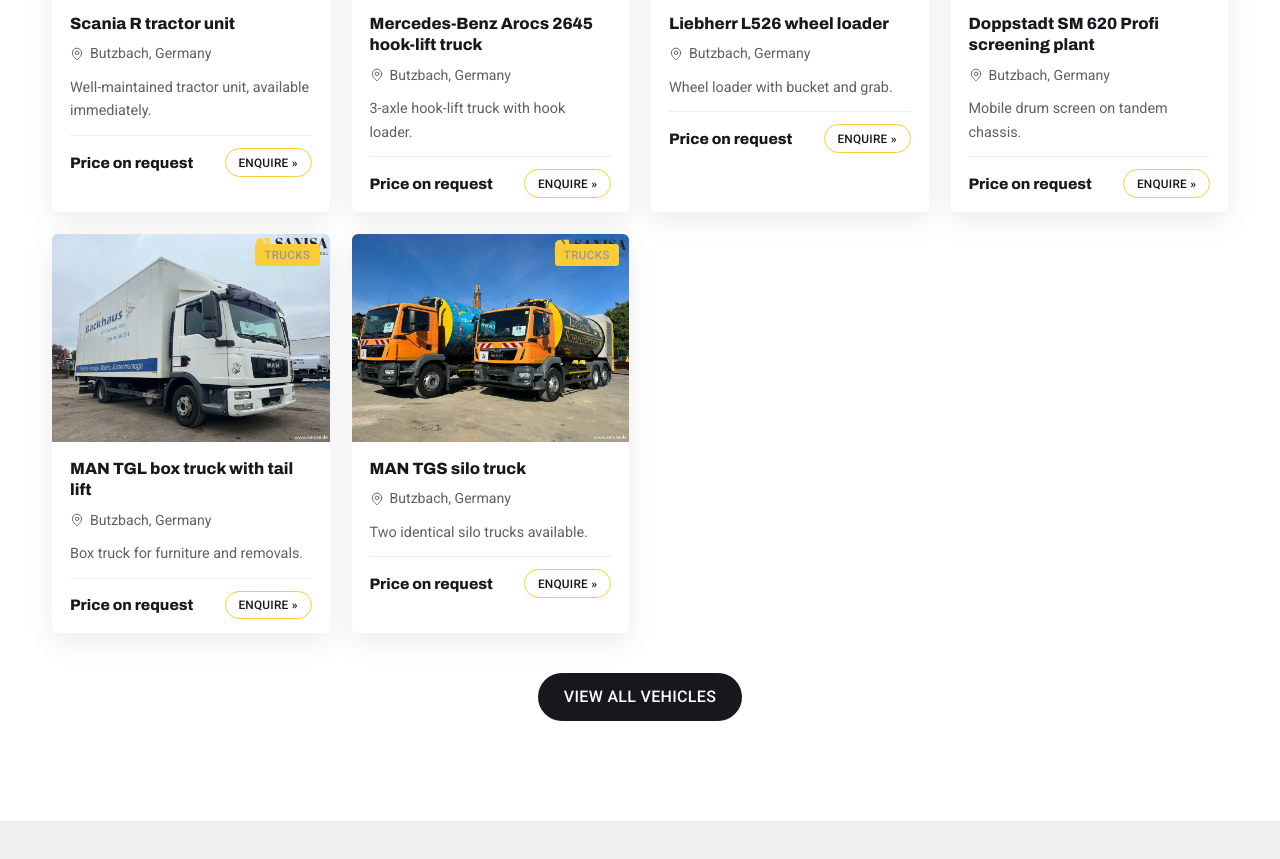
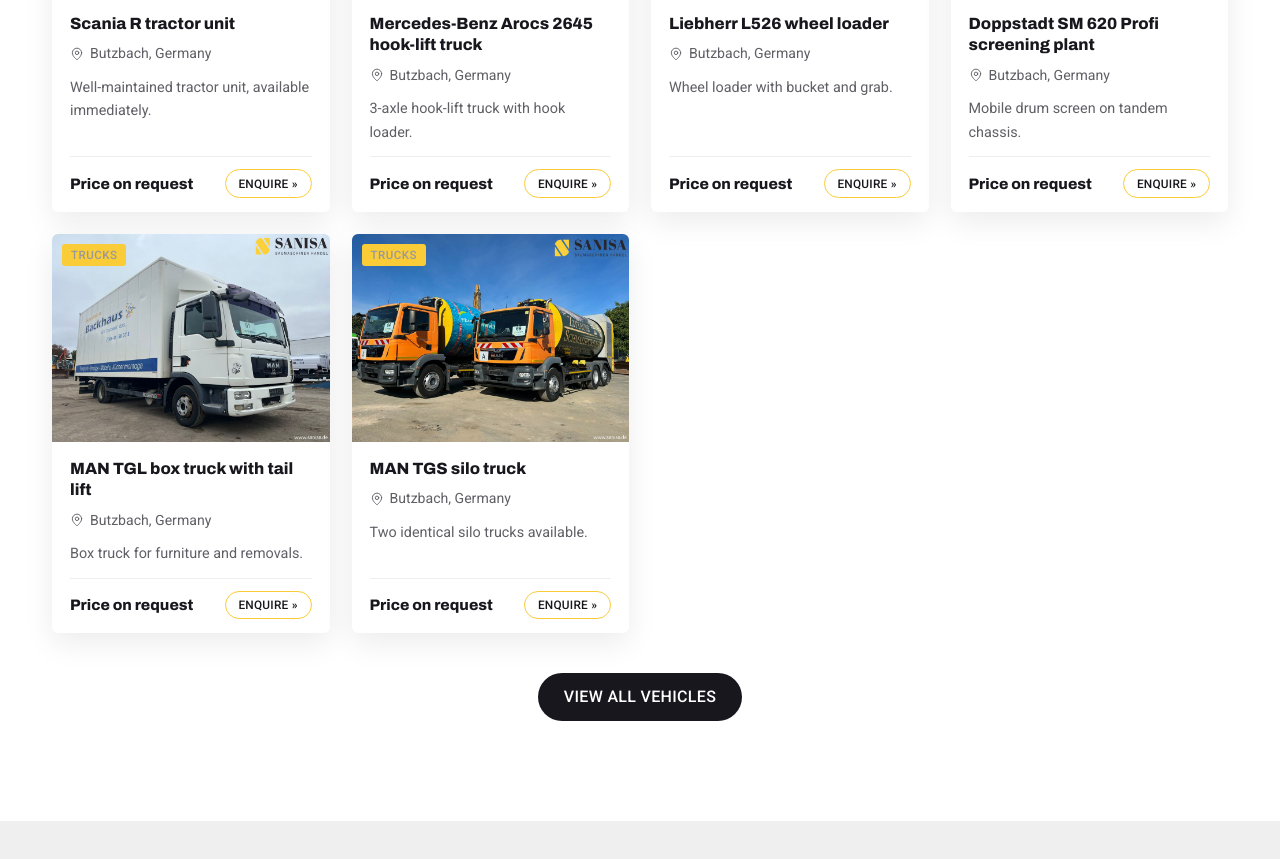
Before and after one commit to melinaturbanisch-alt/neu, a plain HTML site: page website/index.html in a window 1280 px wide. Shown: the part 1719-2578 px from the top of the page. Drawn offline with Linux system fonts and the light colour scheme; a web font is replaced by a local one.

Commit message:
Sanisa Fahrzeugkarten: Etiketten links, Anfragen-Zeile in jeder Reihe auf gleicher Höhe
Co-Authored-By: Claude Opus 5.5 <noreply@anthropic.com>
Claude-Session: https://claude.ai/code/session_01VnPBkJ6WmjZEh7kepbP93u

```diff
--- a/website/assets/css/style.css
+++ b/website/assets/css/style.css
@@ -236,7 +236,7 @@ h3 { font-size: 1.1rem; font-weight: 700; text-transform: uppercase; letter-spac
 .vehicle-media img { width: 100%; height: 100%; object-fit: cover; transition: transform .5s var(--ease); }
 .vehicle:hover .vehicle-media img { transform: scale(1.05); }
 .vehicle-media > svg { width: 50%; height: 50%; }
-.tag { position: absolute; top: 10px; right: 10px; background: var(--yellow); font: 500 .72rem var(--sans); text-transform: uppercase; letter-spacing: .04em; padding: 4px 9px; border-radius: 3px; }
+.tag { position: absolute; top: 10px; left: 10px; background: var(--yellow); font: 500 .72rem var(--sans); text-transform: uppercase; letter-spacing: .04em; padding: 4px 9px; border-radius: 3px; }
 .vehicle-body { padding: 16px 18px 14px; display: flex; flex-direction: column; flex: 1; }
 .vehicle-body h4 { font-size: 1.02rem; line-height: 1.3; margin: 0 0 8px; }
 .loc { display: flex; align-items: center; gap: 6px; color: var(--muted); font-size: .88rem; margin-bottom: 10px; }
@@ -245,7 +245,7 @@ h3 { font-size: 1.1rem; font-weight: 700; text-transform: uppercase; letter-spac
 .specs { display: flex; flex-wrap: wrap; gap: 14px; padding: 12px 0; border-top: 1px solid #eee; margin-top: auto; font-size: .86rem; }
 .specs span { display: inline-flex; align-items: center; gap: 6px; }
 .specs svg { width: 16px; height: 16px; color: #888; }
-.vehicle-foot { display: flex; justify-content: space-between; align-items: center; padding-top: 12px; gap: 8px; border-top: 1px solid #eee; font-size: .9rem; }
+.vehicle-foot { margin-top: auto; display: flex; justify-content: space-between; align-items: center; padding-top: 12px; gap: 8px; border-top: 1px solid #eee; font-size: .9rem; }
 .vehicle-foot .price { font-size: .95rem; white-space: nowrap; }
 .vehicle-foot .more-link { flex: none; padding: .4rem .8rem; border: 1.5px solid var(--yellow); border-radius: 999px; font-size: .74rem; white-space: nowrap; color: var(--ink); transition: background .2s; }
 .vehicle-foot .more-link:hover { background: var(--yellow); color: var(--ink); }
```
